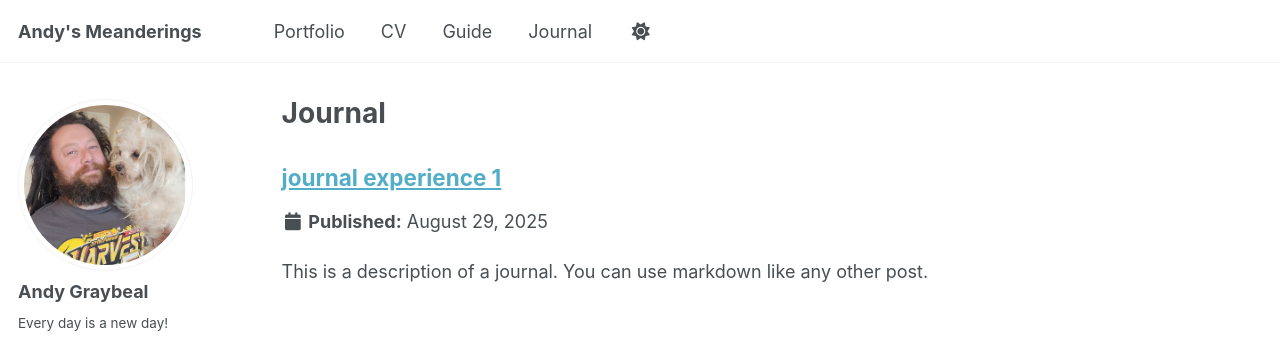
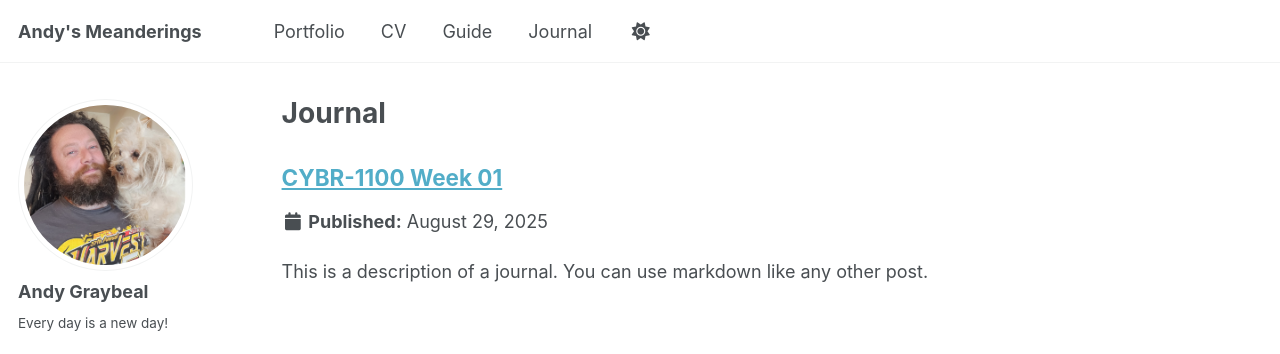
Before and after one commit to andy-graybeal/andy-graybeal.github.io, a Jekyll site: the page built from _pages/journal.html, in a window 1280 px wide. Shown: the top 354 px of the page. Built offline with Jekyll 4.4.1, drawn with Linux system fonts in a browser that asks for light colours; a script that is not in the unit is left out.

Commit message:
Update cybr-1100_week01.md

```diff
--- a/_journal/cybr-1100_week01.md
+++ b/_journal/cybr-1100_week01.md
@@ -1,8 +1,8 @@
 ---
-title: "journal experience 1"
+title: "CYBR-1100 Week 01"
 collection: journal
 type: "cybr-1100"
-permalink: /journal/cybr-1100
+permalink: /journal/cybr-1100/week01.md
 ---
 
 This is a description of a journal. You can use markdown like any other post.
```
